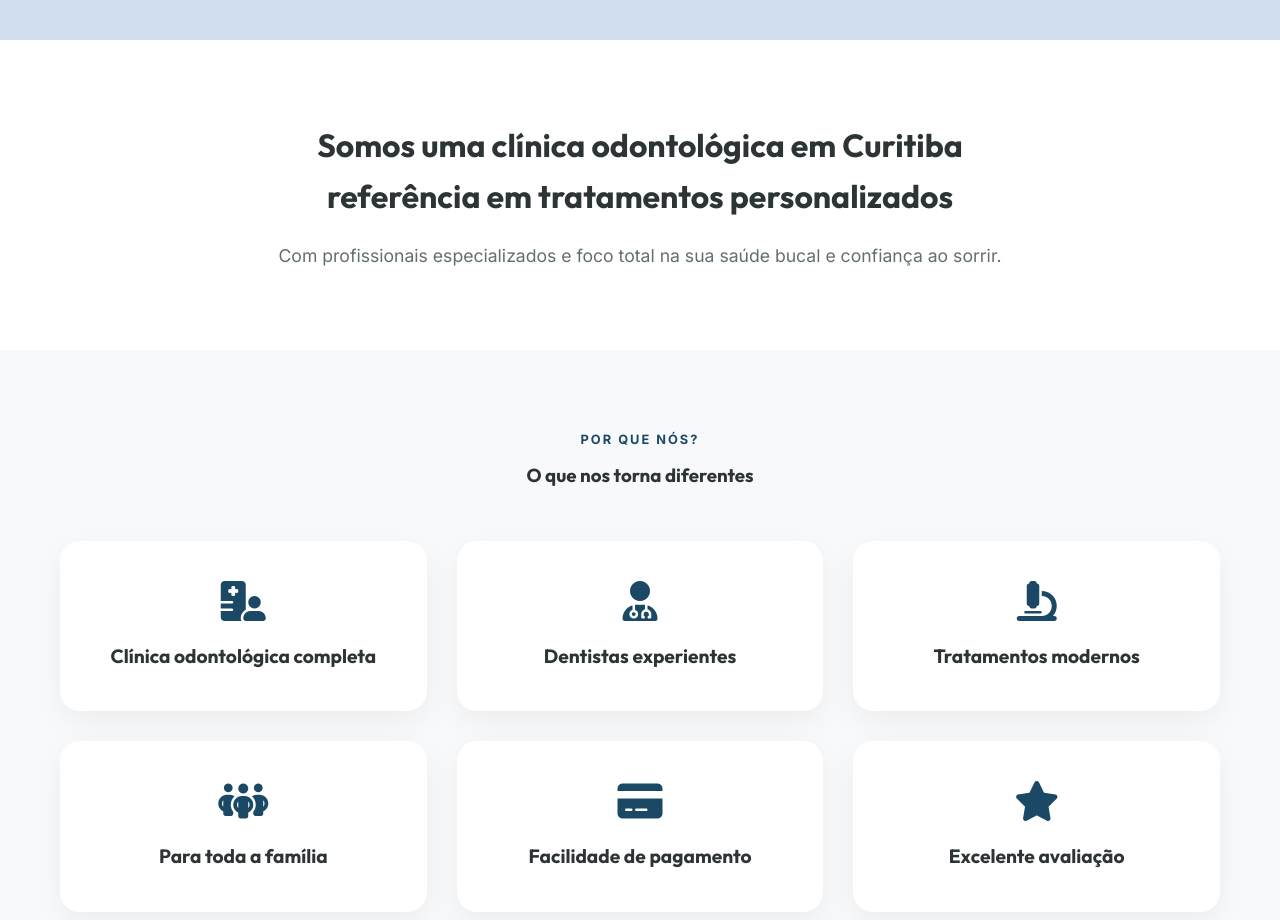
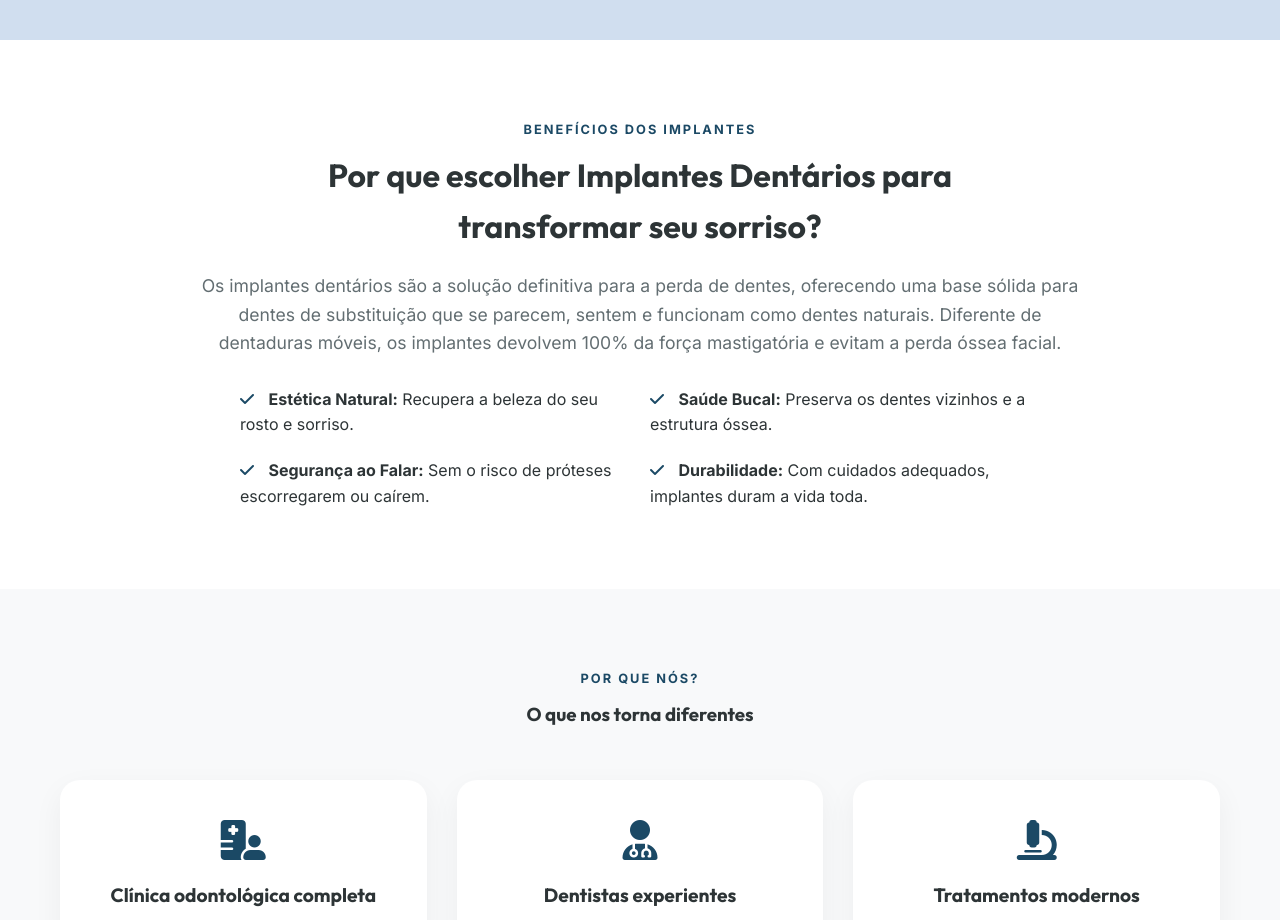
Before and after one commit to SaluDigital/rc_odontologia, a plain HTML site: page implantes-dentarios.html in a window 1280 px wide. Shown: the part 1560-2480 px from the top of the page. Drawn offline with Linux system fonts and the light colour scheme.

Commit message:
nova seção

```diff
--- a/implantes-dentarios.html
+++ b/implantes-dentarios.html
@@ -177,8 +177,33 @@
         <!-- SUBHEADLINE / VALOR -->
         <section class="subheadline">
             <div class="container text-center">
-                <h2>Somos uma clínica odontológica em Curitiba referência em tratamentos personalizados</h2>
-                <p>Com profissionais especializados e foco total na sua saúde bucal e confiança ao sorrir.</p>
+                <span class="subtitle">Benefícios dos Implantes</span>
+                <h2>Por que escolher Implantes Dentários para transformar seu sorriso?</h2>
+                <p style="max-width: 900px; margin: 0 auto 30px;">
+                    Os implantes dentários são a solução definitiva para a perda de dentes, oferecendo uma base sólida
+                    para dentes de substituição que se parecem, sentem e funcionam como dentes naturais.
+                    Diferente de dentaduras móveis, os implantes devolvem 100% da força mastigatória e evitam a perda
+                    óssea facial.
+                </p>
+                <div class="benefits-text"
+                    style="text-align: left; max-width: 800px; margin: 0 auto; display: grid; grid-template-columns: 1fr 1fr; gap: 20px;">
+                    <div class="benefit-item">
+                        <i class="fa-solid fa-check" style="color: var(--primary); margin-right: 10px;"></i>
+                        <strong>Estética Natural:</strong> Recupera a beleza do seu rosto e sorriso.
+                    </div>
+                    <div class="benefit-item">
+                        <i class="fa-solid fa-check" style="color: var(--primary); margin-right: 10px;"></i>
+                        <strong>Saúde Bucal:</strong> Preserva os dentes vizinhos e a estrutura óssea.
+                    </div>
+                    <div class="benefit-item">
+                        <i class="fa-solid fa-check" style="color: var(--primary); margin-right: 10px;"></i>
+                        <strong>Segurança ao Falar:</strong> Sem o risco de próteses escorregarem ou caírem.
+                    </div>
+                    <div class="benefit-item">
+                        <i class="fa-solid fa-check" style="color: var(--primary); margin-right: 10px;"></i>
+                        <strong>Durabilidade:</strong> Com cuidados adequados, implantes duram a vida toda.
+                    </div>
+                </div>
             </div>
         </section>
 
```
